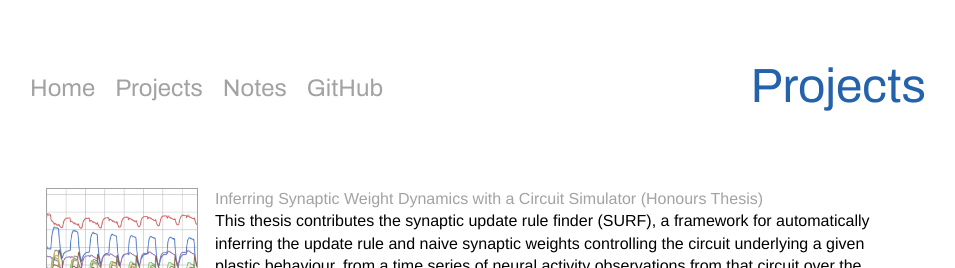
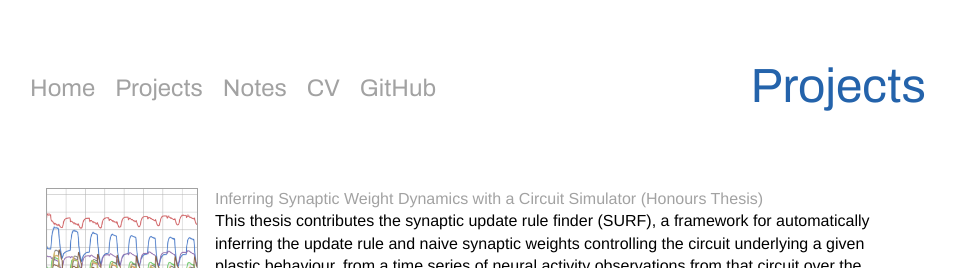
Before and after one commit to rfayyazi/rfayyazi.github.io, a Jekyll site: the page projects.html, which Jekyll copies as it is, in a window 1280 px wide. Shown: the top 268 px of the page, without its empty margins (162-1117 px from the left). Built offline with Jekyll 4.4.1, drawn with Linux system fonts in a browser that asks for light colours.

Commit message:
Update projects.html

```diff
--- a/projects.html
+++ b/projects.html
@@ -19,6 +19,9 @@
           </div>
           <div class='nav-link-wrapper'>
             <a href='notes.html'>Notes</a>
+          </div>
+          <div class='nav-link-wrapper'>
+            <a href='abridged_cv.pdf'>CV</a>
           </div>
           <div class='nav-link-wrapper'>
             <a href='https://github.com/rfayyazi'>GitHub</a>
```
